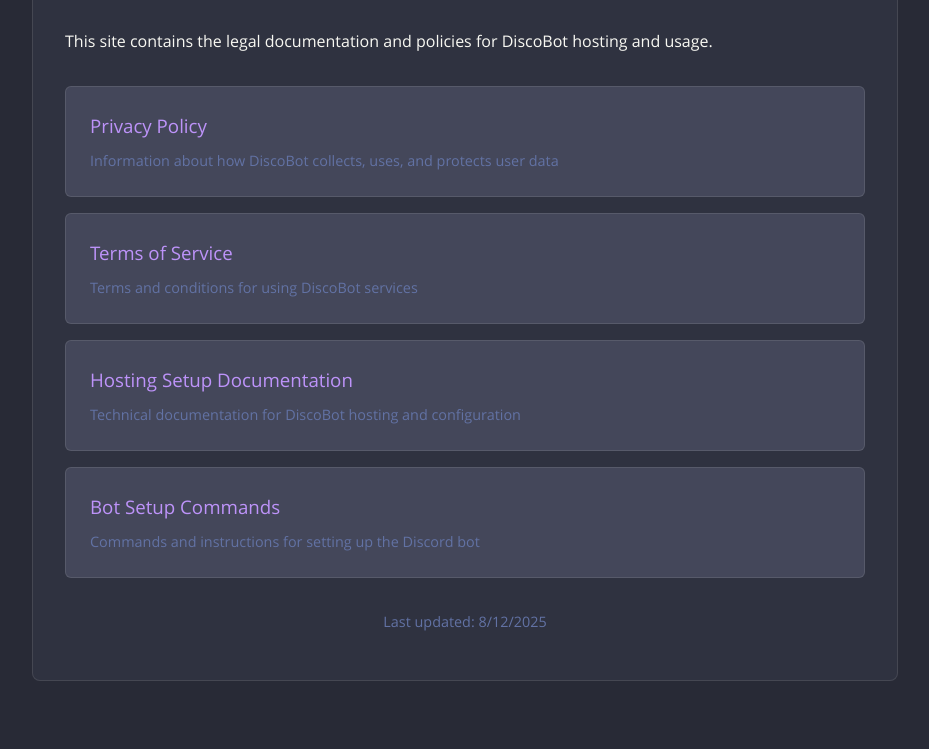
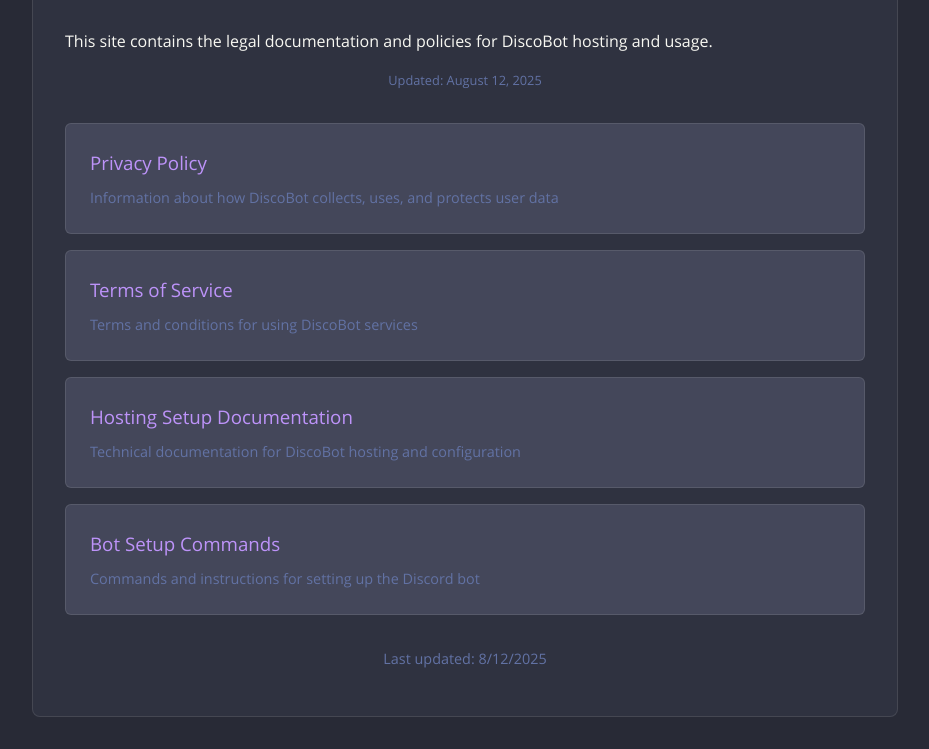
Before and after one commit to thecatfix/discobot-legal, a plain HTML site: page index.html in a window 1280 px wide. Shown: the part 159-908 px from the top of the page, without its empty margins (175-1104 px from the left). Before the commit the page ends 872 px from the top, so only its background shows below. Drawn offline with Linux system fonts and the light colour scheme.

Commit message:
trigger rebuild

```diff
--- a/index.html
+++ b/index.html
@@ -148,6 +148,7 @@
     <div class="container">
         <h1>DiscoBot Legal Documentation</h1>
         <p>This site contains the legal documentation and policies for DiscoBot hosting and usage.</p>
+        <p style="text-align: center; color: var(--comment); font-size: 0.8rem;">Updated: August 12, 2025</p>
 
         <div class="legal-links">
             <a href="discobot-privacy-policy.html" class="legal-link">
```
